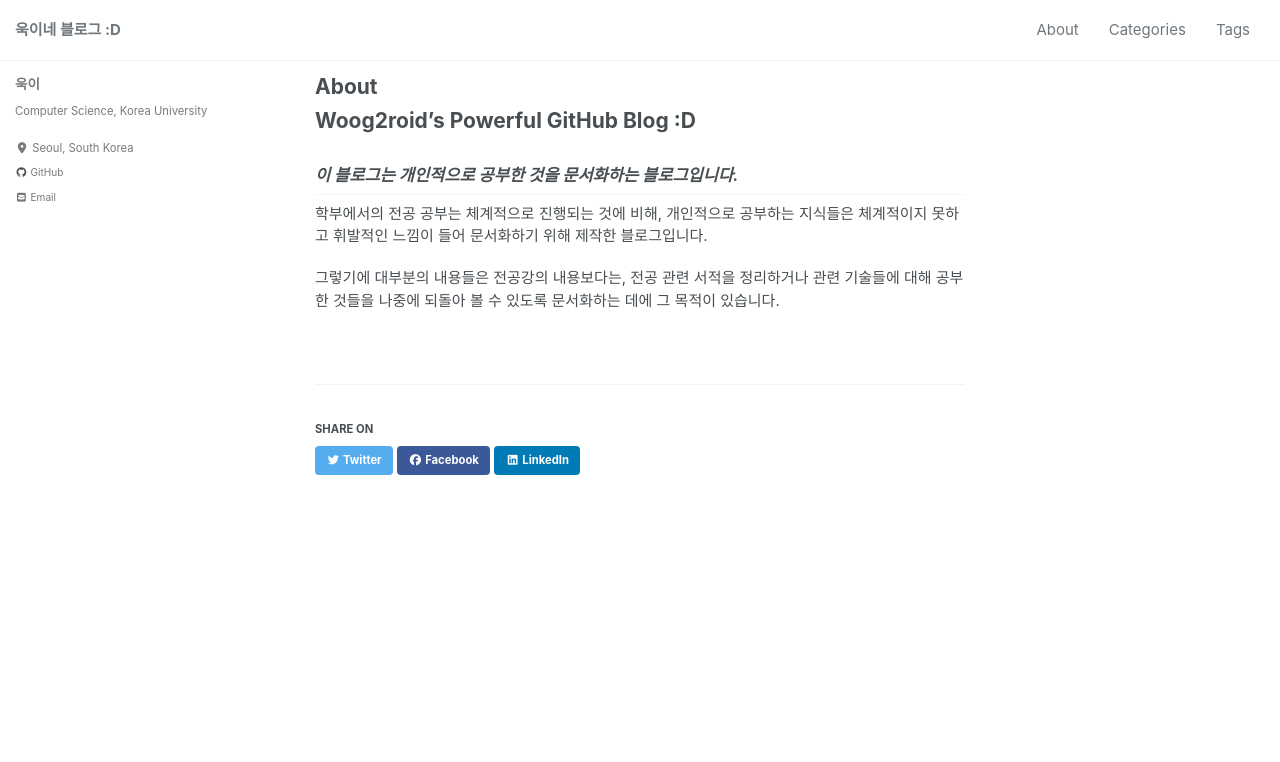
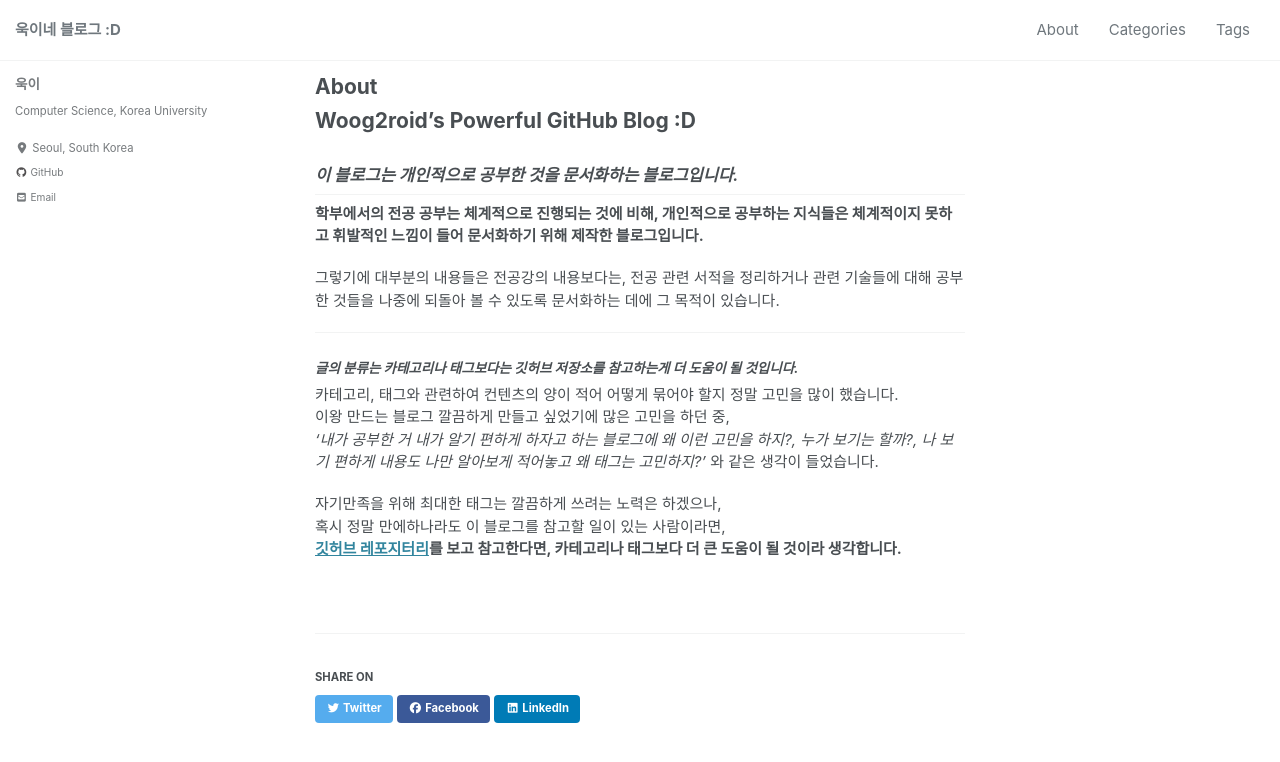
Before and after one commit to woog2roid/old-blog, a Jekyll site: the page built from _pages/about.md, in a window 1280 px wide and 900 px high. Shown: the top 762 px of the window. Built offline with Jekyll 4.4.1, drawn with Linux system fonts in a browser that asks for light colours; cached includes are drawn as plain includes; nearby versions of some CDN libraries.

Commit message:
about update

```diff
--- a/_pages/about.md
+++ b/_pages/about.md
@@ -7,6 +7,17 @@ layout: single
 
 ## *이 블로그는 개인적으로 공부한 것을 문서화하는 블로그입니다.*
 
-학부에서의 전공 공부는 체계적으로 진행되는 것에 비해, 개인적으로 공부하는 지식들은 체계적이지 못하고 휘발적인 느낌이 들어 문서화하기 위해 제작한 블로그입니다.
+__학부에서의 전공 공부는 체계적으로 진행되는 것에 비해, 개인적으로 공부하는 지식들은 체계적이지 못하고 휘발적인 느낌이 들어 문서화하기 위해 제작한 블로그입니다.__
 
 그렇기에 대부분의 내용들은 전공강의 내용보다는, 전공 관련 서적을 정리하거나 관련 기술들에 대해 공부한 것들을 나중에 되돌아 볼 수 있도록 문서화하는 데에 그 목적이 있습니다.
+
+-----
+
+### *글의 분류는 카테고리나 태그보다는 깃허브 저장소를 참고하는게 더 도움이 될 것입니다.*
+카테고리, 태그와 관련하여 컨텐츠의 양이 적어 어떻게 묶어야 할지 정말 고민을 많이 했습니다.
+ 이왕 만드는 블로그 깔끔하게 만들고 싶었기에 많은 고민을 하던 중,
+_'내가 공부한 거 내가 알기 편하게 하자고 하는 블로그에 왜 이런 고민을 하지?, 누가 보기는 할까?, 나 보기 편하게 내용도 나만 알아보게 적어놓고 왜 태그는 고민하지?'_ 와 같은 생각이 들었습니다.
+
+자기만족을 위해 최대한 태그는 깔끔하게 쓰려는 노력은 하겠으나,
+혹시 정말 만에하나라도 이 블로그를 참고할 일이 있는 사람이라면,
+__[깃허브 레포지터리](https://github.com/woog2roid/woog2roid.github.io/tree/master/_posts)를 보고 참고한다면, 카테고리나 태그보다 더 큰 도움이 될 것이라 생각합니다.__
```
